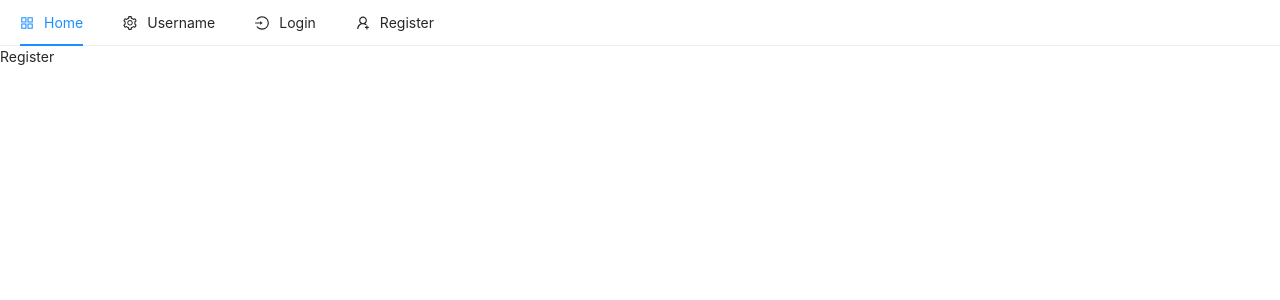
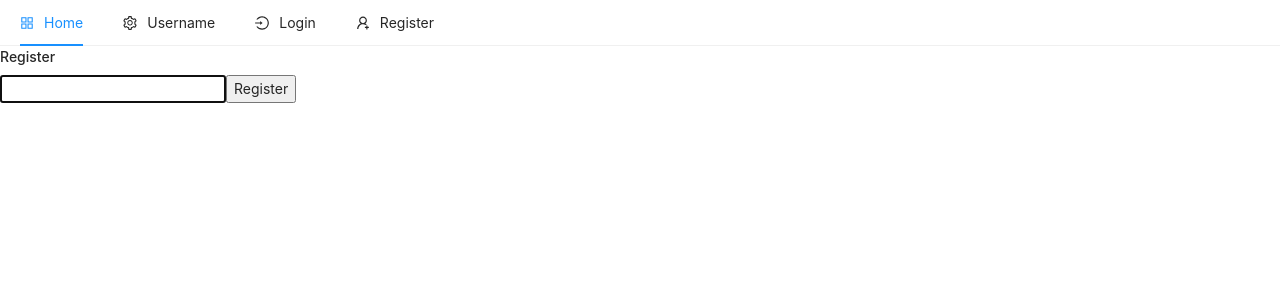
Before and after one commit to ddabahc/project-client, a React (Create React App) app: page /register in a window 1280 px wide. Shown: the top 300 px of the page. Built offline with nearby package versions, Linux system fonts and the light colour scheme.

Commit message:
register with email confirmation done

```diff
--- a/package.json
+++ b/package.json
@@ -9,11 +9,13 @@
     "@testing-library/user-event": "^13.5.0",
     "antd": "^4.18.9",
     "bootstrap": "^5.1.3",
+    "firebase": "^9.6.7",
     "react": "^17.0.2",
     "react-bootstrap": "^2.1.2",
     "react-dom": "^17.0.2",
     "react-router-dom": "^6.2.1",
     "react-scripts": "5.0.0",
+    "react-toastify": "^8.2.0",
     "web-vitals": "^2.1.4"
   },
   "scripts": {
--- a/src/App.js
+++ b/src/App.js
@@ -1,4 +1,7 @@
 import { Routes, Route } from "react-router-dom";
+import { ToastContainer } from "react-toastify";
+import "react-toastify/dist/ReactToastify.css";
+
 import Login from "./pages/auth/Login";
 import Register from "./pages/auth/Register";
 import Home from "./pages/Home";
@@ -8,6 +11,8 @@ const App = () => {
   return (
     <>
       <Header />
+      <ToastContainer />
+
       <Routes>
         <Route path="/" element={<Home />} />
         <Route path="/login" element={<Login />} />
--- /dev/null
+++ b/src/firebase.js
@@ -0,0 +1,24 @@
+import { initializeApp } from "firebase/app";
+import { getAuth, GoogleAuthProvider } from "firebase/auth";
+import { getAnalytics } from "firebase/analytics";
+import App from "./App";
+// TODO: Add SDKs for Firebase products that you want to use
+
+// Your web app's Firebase configuration
+// For Firebase JS SDK v7.20.0 and later, measurementId is optional
+const firebaseConfig = {
+  apiKey: "AIzaSyDJhxR3U-nzcce9_PIENuOEXd4QeC7skz4",
+  authDomain: "e-commerce-5aa28.firebaseapp.com",
+  projectId: "e-commerce-5aa28",
+  storageBucket: "e-commerce-5aa28.appspot.com",
+  messagingSenderId: "490538078026",
+  appId: "1:490538078026:web:a3bb4a89cdc955f0993bb3",
+  measurementId: "G-GS27NCPCRL",
+};
+
+// Initialize Firebase
+const app = initializeApp(firebaseConfig);
+
+export const auth = getAuth(app);
+
+export const googleAuthProvider = new GoogleAuthProvider();
--- a/src/pages/auth/Register.js
+++ b/src/pages/auth/Register.js
@@ -1,9 +1,55 @@
-import React from "react";
+import React, { useState } from "react";
+import { auth } from "../../firebase";
+import { sendSignInLinkToEmail } from "firebase/auth";
+import { toast } from "react-toastify";
 
 const Register = () => {
+  const [email, setEmail] = useState("");
+
+  const handleSubmit = async (e) => {
+    e.preventDefault();
+    const actionCodeSettings = {
+      url: process.env.REACT_APP_REGISTER_REDIRECT_URL,
+      handleCodeInApp: true,
+    };
+
+    await sendSignInLinkToEmail(auth, email, actionCodeSettings);
+
+    window.localStorage.setItem("emailForSignIn", email);
+
+    toast.success(
+      `Email is sent to ${email}. Click the link to complete your registration 🍻`
+    );
+
+    setEmail("");
+  };
+
+  const registerForm = () => {
+    return (
+      <form onSubmit={handleSubmit}>
+        <input
+          type="email"
+          className="form-control"
+          value={email}
+          onChange={(e) => setEmail(e.target.value)}
+          autoFocus
+        />
+
+        <button className="btn btn-outline-primary" type="submit">
+          Register
+        </button>
+      </form>
+    );
+  };
+
   return (
-    <div>
-      <p>Register</p>
+    <div className="container p-5">
+      <div className="row">
+        <div className="col-md-6 offset-md-3">
+          <h4>Register</h4>
+          {registerForm()}
+        </div>
+      </div>
     </div>
   );
 };
```
Also changed, not shown: 2 other files (tests, documents, lock files or other folders).
